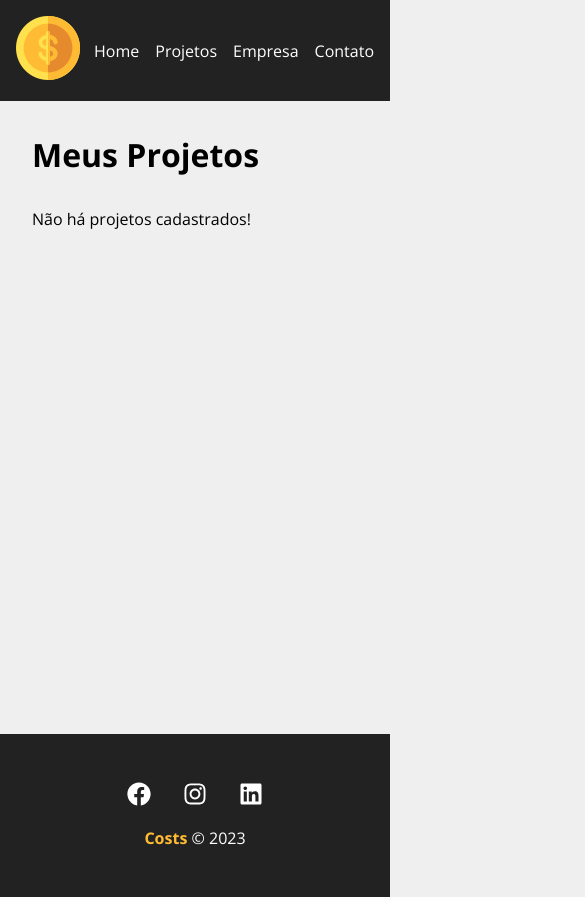
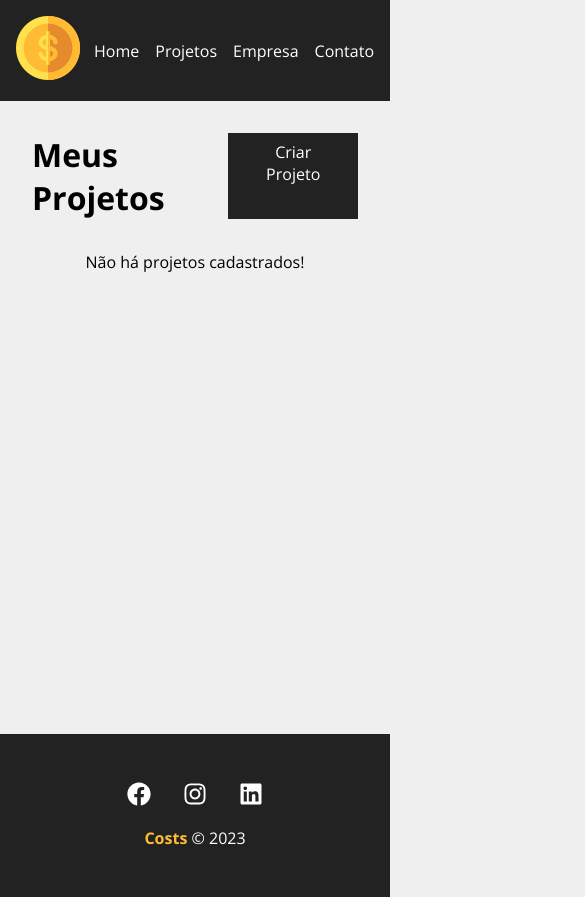
Before and after one commit to Erickmarlon006/Costs, a React (Create React App) app: page /projects in a window 390 px wide. Shown: the top 897 px of the page, 585 px wide, since content can reach past the window. Built offline with nearby package versions, Linux system fonts and the light colour scheme; data requests are answered from the project's data file; the HTML template or start-up script is replaced by a standard one.

Commit message:
Melhorando a responsividade do site

```diff
--- a/src/components/layout/Container.module.css
+++ b/src/components/layout/Container.module.css
@@ -1,19 +1,27 @@
-.container{
-    width: 1200px;
+.container {
+  max-width: 1200px;
+  width: 100%;
   display: flex;
   justify-content: space-between;
   margin: 0 auto;
   flex-wrap: wrap;
 }
-.min-height{
+.min-height {
   min-height: 75%;
 }
 
-.start{
+.start {
+  justify-content: flex-start;
+  flex-wrap: wrap;
+}
+
+.column {
+  flex-direction: column;
   justify-content: flex-start;
 }
 
-.column{
-    flex-direction: column;
-    justify-content: flex-start;
+@media screen and (max-width: 850px) {
+  .start {
+    justify-content: center;
   }
+}
--- a/src/components/layout/LinkButton.module.css
+++ b/src/components/layout/LinkButton.module.css
@@ -2,6 +2,7 @@
     background-color: #222;
     color: #fff;
     text-decoration: none;
+    text-align: center;
     padding: 0.5em 1.5em;
     transition: 0.5s;
 }
--- a/src/components/pages/Projects.module.css
+++ b/src/components/pages/Projects.module.css
@@ -1,5 +1,6 @@
 .project_container{
     padding: 2rem;
+    width: 100%;
 }
 .title_container{
     display: flex;
--- a/src/components/project/ProjectCard.module.css
+++ b/src/components/project/ProjectCard.module.css
@@ -2,6 +2,7 @@
   padding: 1rem;
   border: 1px solid #7a7a7a;
   border-radius: 5px;
+  min-width: 270px;
   width: 24%;
   margin: 0.5%;
 }
```
Lines whose indentation alone changed are shown as unchanged.
